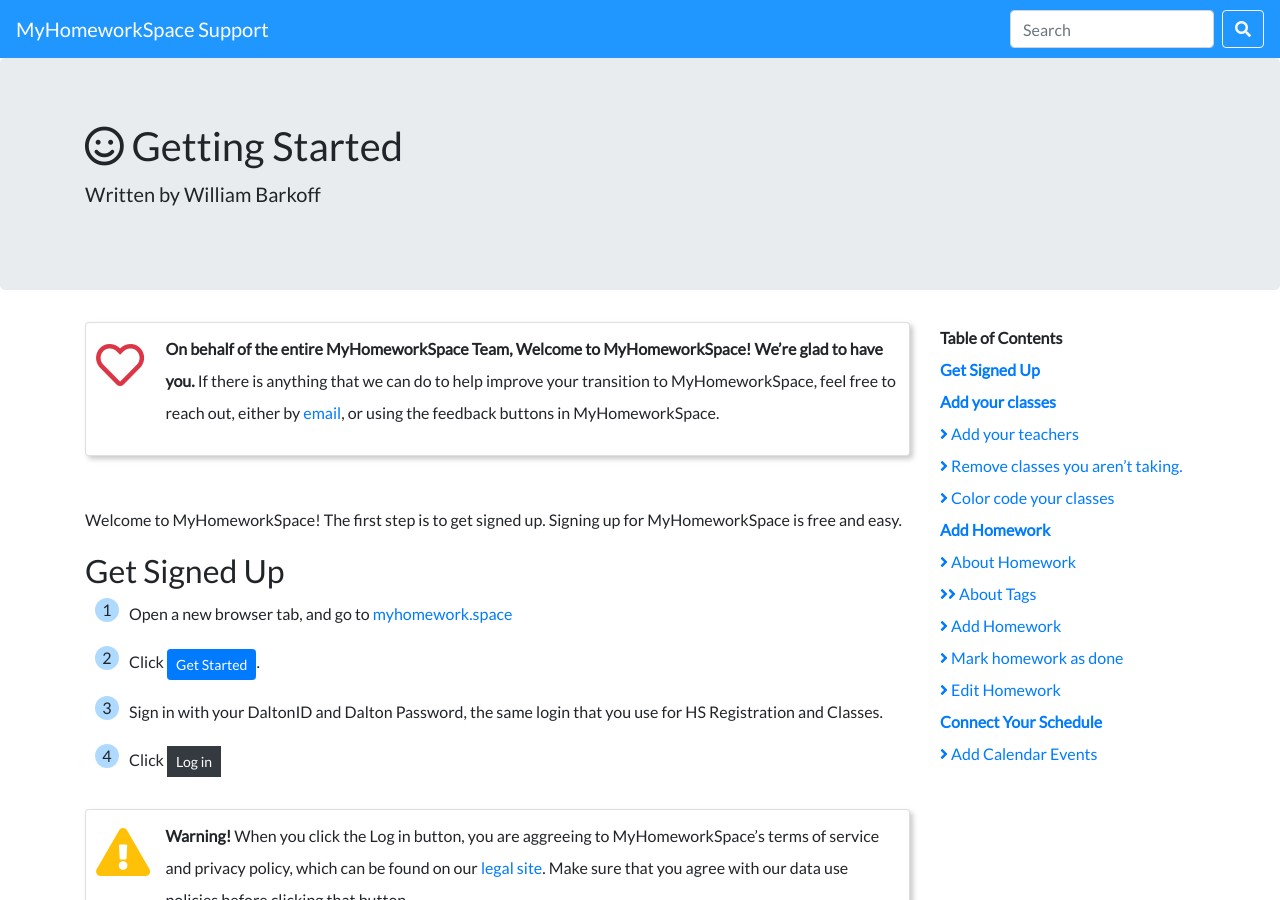
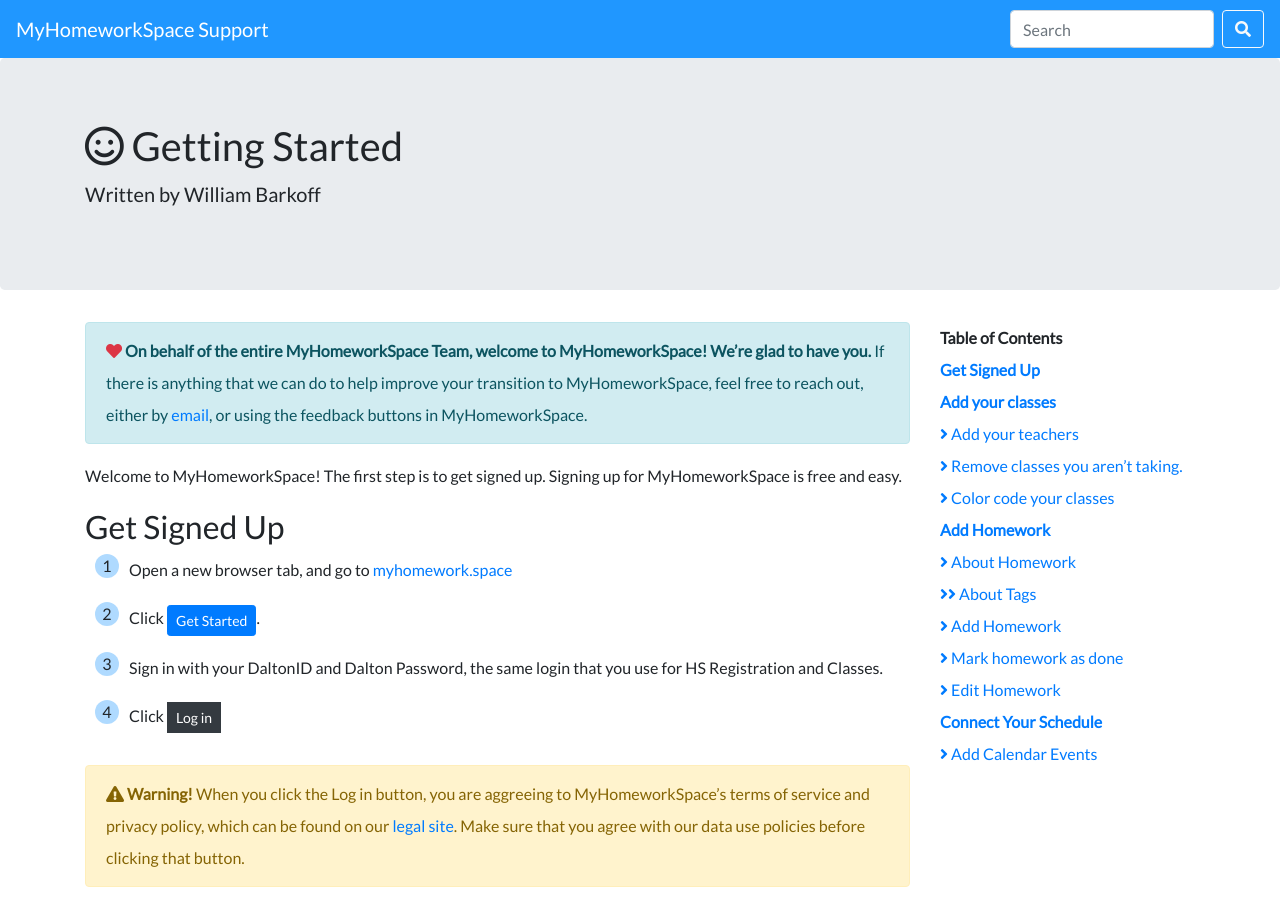
Before and after one commit to MyHomeworkSpace/support, a Jekyll site: the page built from docs/start.md, in a window 1280 px wide and 900 px high. Built offline with Jekyll 4.4.1, drawn with Linux system fonts in a browser that asks for light colours; nearby versions of some CDN libraries.

Commit message:
use alerts instead of cards for the inline tip things

```diff
--- /dev/null
+++ b/_includes/alert.html
@@ -0,0 +1,3 @@
+<div class="alert alert-{{ include.color }}" markdown="span">
+    <i class="{{ include.icon }}"></i> {{ include.content }}
+</div>
--- a/docs/start.md
+++ b/docs/start.md
@@ -6,7 +6,7 @@ author: William Barkoff
 description: Get started with MyHomeworkSpace
 ---
 
-{% include card.html content="**On behalf of the entire MyHomeworkSpace Team, Welcome to MyHomeworkSpace! We're glad to have you.** If there is anything that we can do to help improve your transition to MyHomeworkSpace, feel free to reach out, either by [email](mailto:hello@myhomework.space), or using the feedback buttons in MyHomeworkSpace." color="danger" icon="far fa-heart" %}
+{% include alert.html content="**On behalf of the entire MyHomeworkSpace Team, welcome to MyHomeworkSpace! We're glad to have you.** If there is anything that we can do to help improve your transition to MyHomeworkSpace, feel free to reach out, either by [email](mailto:hello@myhomework.space), or using the feedback buttons in MyHomeworkSpace." color="info" icon="fas fa-heart text-danger" %}
 
 
 Welcome to MyHomeworkSpace! The first step is to get signed up. Signing up for MyHomeworkSpace is free and easy.
@@ -17,8 +17,8 @@ Welcome to MyHomeworkSpace! The first step is to get signed up. Signing up for M
 3. Sign in with your DaltonID and Dalton Password, the same login that you use for HS Registration and Classes.
 4. Click <button class="btn btn-sm btn-dark" style="border-radius: 0">Log in</button>
 
-{% include card.html content="**Warning!** When you click the Log in button, you are aggreeing to MyHomeworkSpace's terms of service and privacy policy, which can be found on our [legal site](https://legal.myhomework.space). Make sure that you agree with our data use policies before clicking that button." color="warning" icon="fas fa-exclamation-triangle" %}
-{% include card.html content="MyHomeworkSpace will **never** store your Dalton password. You can find more information in our privacy policy, which can be found on our [legal site](https://legal.myhomework.space)." color="success" icon="fas fa-lock" %}
+{% include alert.html content="**Warning!** When you click the Log in button, you are aggreeing to MyHomeworkSpace's terms of service and privacy policy, which can be found on our [legal site](https://legal.myhomework.space). Make sure that you agree with our data use policies before clicking that button." color="warning" icon="fas fa-exclamation-triangle" %}
+{% include alert.html content="MyHomeworkSpace will **never** store your Dalton password. You can find more information in our privacy policy, which can be found on our [legal site](https://legal.myhomework.space)." color="success" icon="fas fa-lock" %}
 
 ---
 ## Add your classes
@@ -27,21 +27,21 @@ Welcome to MyHomeworkSpace! The first step is to get signed up. Signing up for M
 3. Enter the name of your class, and your teacher. You can also choose a color for this class.
 4. Click <button class="btn btn-sm btn-primary">Save Changes</button>.
 
-{% include card.html content="**Tip:** It may be helpful to add an \"other\" class for items like sports games. Often, you may want this class to not appear in homework view. See [About Hidden Classes](hidden-classes) for more information." color="info" icon="fas fa-info" %}
+{% include alert.html content="**Tip:** It may be helpful to add an \"other\" class for items like sports games. Often, you may want this class to not appear in homework view. See [About Hidden Classes](hidden-classes) for more information." color="info" icon="fas fa-info" %}
 
 ### Add your teachers
 1. Hover your mouse over a class that you are taking.
 2. Click the edit button. (It looks like this: <i class="fas fa-edit"></i>).
 3. Enter your teacher's name
 
-{% include card.html content="**Hint:** Currently, adding teachers does not have any functionality except for displaying them in Classes view. We hope to add more functionality in future updates, but for now, adding a teacher doesn't do anything and is completely optional." color="info" icon="fas fa-info" %}
+{% include alert.html content="**Hint:** Currently, adding teachers does not have any functionality except for displaying them in Classes view. We hope to add more functionality in future updates, but for now, adding a teacher doesn't do anything and is completely optional." color="info" icon="fas fa-info" %}
 
 ### Remove classes you aren't taking.
 1. Hover your mouse over a class that you are not taking.
 2. Click the edit button. (It looks like this: <i class="fas fa-edit"></i>).
 3. Click <button class="btn btn-sm btn-danger">Delete</button>.
 
-{% include card.html content="**Danger!** This is a potentially destructive action. Removing classes will permanently remove all the homework stored in them. This cannot be undone." color="danger" icon="fas fa-exclamation-triangle" %}
+{% include alert.html content="**Danger!** This is a potentially destructive action. Removing classes will permanently remove all the homework stored in them. This cannot be undone." color="danger" icon="fas fa-exclamation-triangle" %}
 
 ### Color code your classes
 Colors for classes will appear in Planner View and Homework View.
@@ -88,6 +88,6 @@ MyHomeworkSpace provides an easy way to connect your schedule.
 1. Click the "<i class="far fa-calendar-alt"></i> Calendar" tab.
 2. Click <button class="btn btn-sm btn-primary">Get Started <i class="fas fa-arrow-right"></i></button>.
 3. Type the password that you use to log into classes, and click <button class="btn btn-sm btn-primary">Get schedule <i class="fas fa-arrow-right"></i></button>.
-{% include card.html content="MyHomeworkSpace will **never** store your Dalton password. You can find more information in our privacy policy, which can be found on our [legal site](https://legal.myhomework.space)." color="success" icon="fas fa-lock" %}
+{% include alert.html content="MyHomeworkSpace will **never** store your Dalton password. You can find more information in our privacy policy, which can be found on our [legal site](https://legal.myhomework.space)." color="success" icon="fas fa-lock" %}
 
 ### Add Calendar Events
```
Also changed, not shown: docs/add-class.md (+1 -1 lines), docs/add-teachers.md (+1 -1 lines), docs/remove-class.md (+1 -1 lines), docs/sign-up.md (+3 -3 lines).
